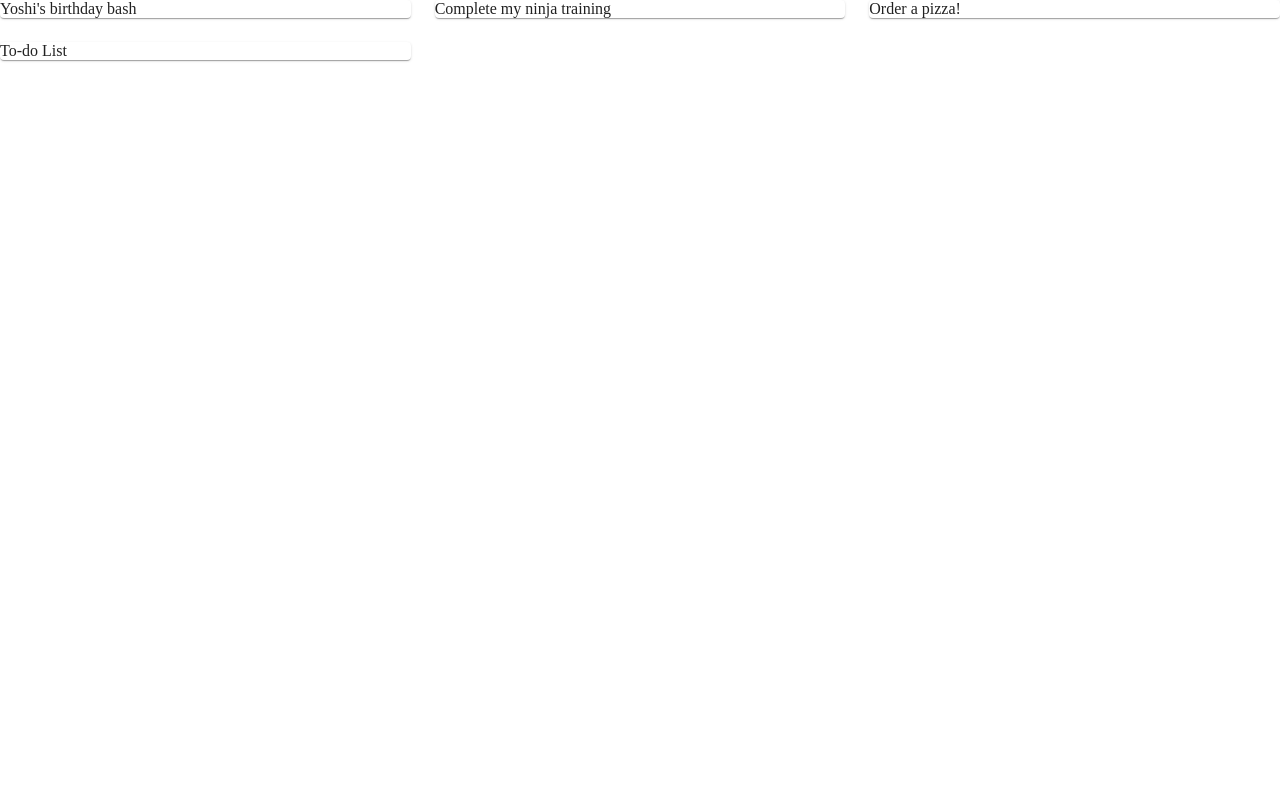
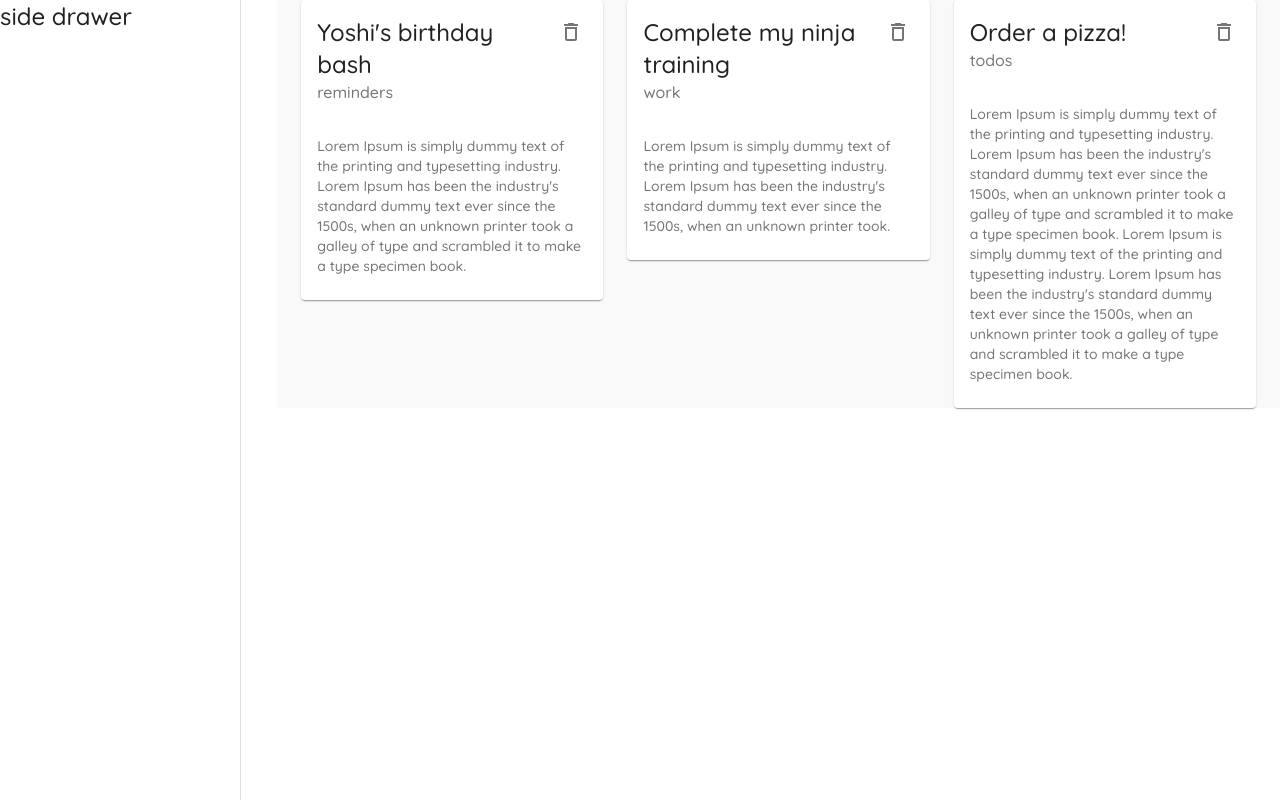
Before and after one commit to KangoChipaila/Learn-Material-UI, a React (Create React App) app: page / in a window 1280 px wide. Built offline with nearby package versions, Linux system fonts and the light colour scheme; data requests are answered from the project's data file.

Commit message:
Lesson 13 Complete

```diff
--- a/data/db.json
+++ b/data/db.json
@@ -17,12 +17,6 @@
       "details": "Lorem Ipsum is simply dummy text of the printing and typesetting industry. Lorem Ipsum has been the industry's standard dummy text ever since the 1500s, when an unknown printer took a galley of type and scrambled it to make a type specimen book.\nLorem Ipsum is simply dummy text of the printing and typesetting industry. Lorem Ipsum has been the industry's standard dummy text ever since the 1500s, when an unknown printer took a galley of type and scrambled it to make a type specimen book.",
       "category": "todos",
       "id": 3
-    },
-    {
-      "title": "To-do List",
-      "details": "I need to to do something",
-      "category": "todos",
-      "id": 4
     }
   ]
 }
--- a/src/App.js
+++ b/src/App.js
@@ -3,6 +3,7 @@ import { createTheme, ThemeProvider } from '@material-ui/core';
 import Notes from './pages/Notes'
 import Create from './pages/Create'
 import { purple } from '@mui/material/colors';
+import Layout from './components/Layout';
 
 const theme = createTheme({
   palette: {
@@ -24,6 +25,7 @@ function App() {
   return (
     <ThemeProvider theme={ theme }>
       <Router>
+        <Layout>
           <Switch>
             <Route exact path="/">
               <Notes />
@@ -32,6 +34,7 @@ function App() {
               <Create />
             </Route>
           </Switch>
+          </Layout>
       </Router>
     </ThemeProvider>
   );
--- /dev/null
+++ b/src/components/Layout.js
@@ -0,0 +1,52 @@
+import React from 'react'
+import { Drawer, Typography, makeStyles } from '@material-ui/core'
+import List from '@material-ui/core/List';
+import ListItem from '@material-ui/core/ListItem';
+import ListItemIcon from '@material-ui/core/ListItemIcon';
+import ListItemText from '@material-ui/core/ListItemText';
+
+const drawerWidth = 240;
+
+const useStyles = makeStyles({
+  page: {
+    background: '#f9f9f9',
+    width: '100%'
+  },
+  drawer: {
+    width: drawerWidth
+  },
+  drawerPaper: {
+    width: drawerWidth
+  },
+  root: {
+    display: 'flex'
+  }
+})
+
+export default function Layout({ children }) {
+  const classes = useStyles()
+
+  return (
+    <div className={classes.root}>
+      {/* app bar */}
+      <div>app bar</div>
+
+      {/* side drawer */}
+
+      <Drawer
+        className={classes.drawer}
+        variant='permanent'
+        anchor='left'
+        classes={{ paper: classes.drawerPaper }}>
+        <Typography variant="h5">
+            <div>side drawer</div>
+        </Typography>
+      </Drawer>
+
+      {/* main content */}
+      <div className={classes.page}>
+        { children }
+      </div>
+    </div>
+  )
+}
--- /dev/null
+++ b/src/components/NoteCard.js
@@ -0,0 +1,30 @@
+import React from 'react'
+import Card from '@material-ui/core/Card'
+import CardHeader from '@material-ui/core/CardHeader'
+import CardContent from '@material-ui/core/CardContent'
+import IconButton from '@material-ui/core/IconButton'
+import Typography from '@material-ui/core/Typography'
+import DeleteOutlined from '@material-ui/icons/DeleteOutlined'
+
+export default function NoteCard({ note, handleDelete }) {
+  return (
+    <div>
+      <Card elevation={1}>
+        <CardHeader
+          action={
+            <IconButton onClick={() => handleDelete(note.id)}>
+              <DeleteOutlined />
+            </IconButton>
+          }
+          title={note.title}
+          subheader={note.category}
+        />
+        <CardContent>
+          <Typography variant="body2" color="textSecondary">
+            { note.details }
+          </Typography>
+        </CardContent>
+      </Card>
+    </div>
+  )
+}
--- a/src/pages/Notes.js
+++ b/src/pages/Notes.js
@@ -1,9 +1,9 @@
-import React, { useState, useEffect } from 'react';
-import Grid from '@material-ui/core/Grid';
-import Paper from '@material-ui/core/Paper';
+import React, { useEffect, useState } from 'react'
+import Container from '@material-ui/core/Container'
+import Grid from '@material-ui/core/Grid'
+import NoteCard from '../components/NoteCard'
 
 export default function Notes() {
-
   const [notes, setNotes] = useState([]);
 
   useEffect(() => {
@@ -12,13 +12,23 @@ export default function Notes() {
       .then(data => setNotes(data))
   }, [])
 
+  const handleDelete = async (id) => {
+    await fetch('http://localhost:8000/notes/' + id, {
+      method: 'DELETE'
+    })
+    const newNotes = notes.filter(note => note.id != id)
+    setNotes(newNotes)
+  }
+
   return (
+    <Container>
       <Grid container spacing={3}>
         {notes.map(note => (
           <Grid item xs={12} md={6} lg={4} key={note.id}>
-        <Paper>{note.title}</Paper>
+            <NoteCard note={note} handleDelete={handleDelete} />
           </Grid>
         ))}
       </Grid>
+    </Container>
   )
 }
```
Lines whose indentation alone changed are shown as unchanged.
